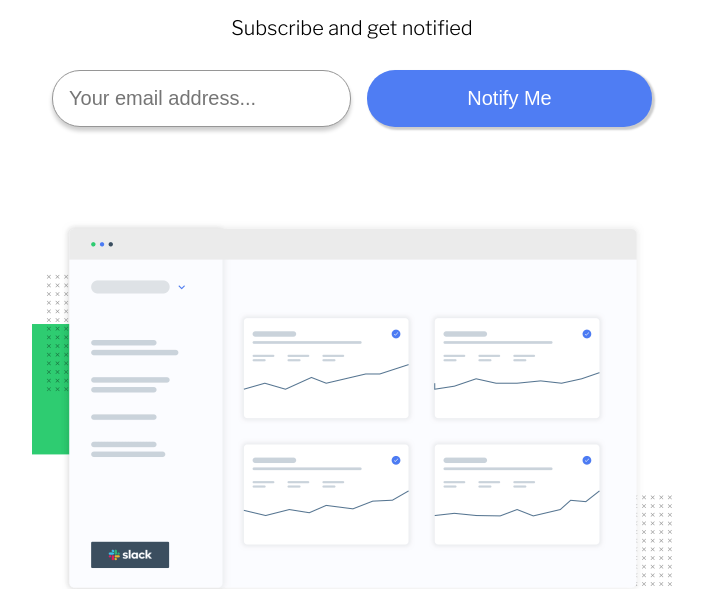
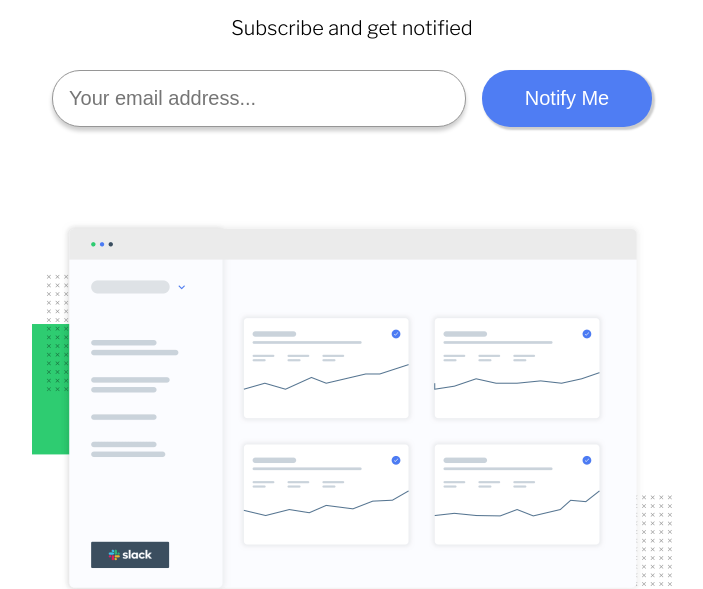
Before and after one commit to francimelink/ping-coming-soon-page-master, a website: page index.html in a window 1280 px wide. Shown: the part 187-776 px from the top of the page, without its empty margins (288-991 px from the left). Drawn offline with nearby package versions, Linux system fonts and the light colour scheme.

Commit message:
Move flex to input parent

```diff
--- a/styles/_header.scss
+++ b/styles/_header.scss
@@ -94,7 +94,7 @@ header {
         form {
             flex-flow: row wrap;
 
-            input {
+            div {
                 flex: 3;
             }
 
```
Also changed, not shown: styles/main.css, 1 other file.
